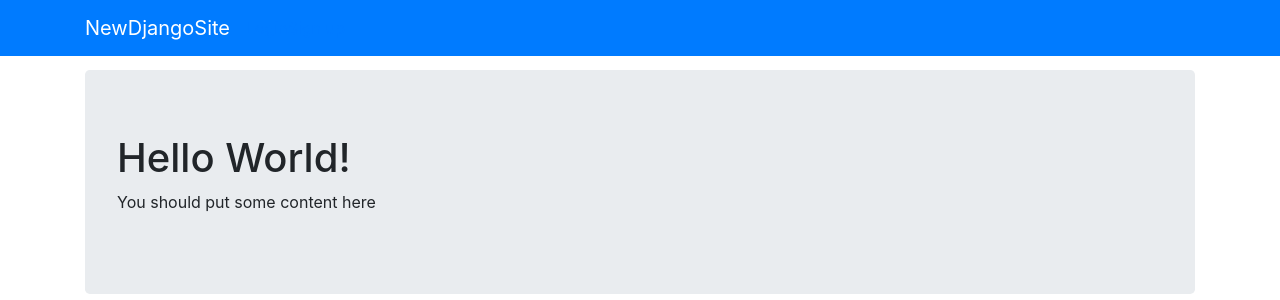
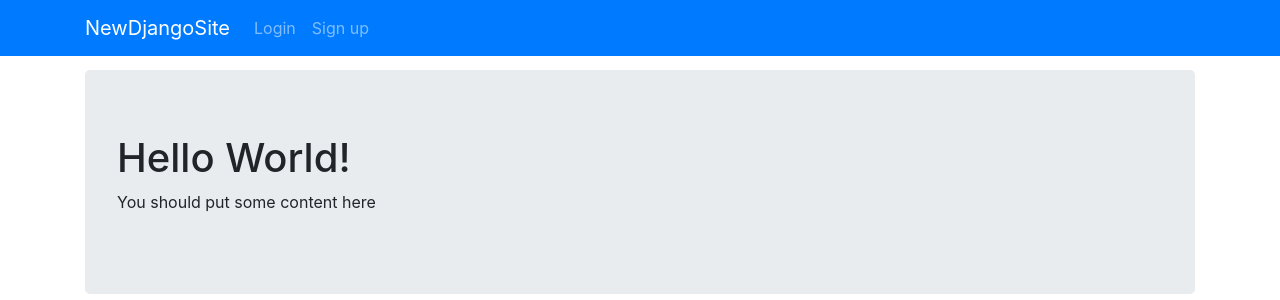
Before and after one commit to kbarnes3/BaseDjangoSite, a Django app: page / in a window 1280 px wide. Shown: the top 300 px of the page. Run offline with Django 3.2, Linux system fonts and the light colour scheme; some libraries are stand-ins or nearby versions.

Commit message:
Navbar is getting better

```diff
--- a/web/common/templates/common/base.html
+++ b/web/common/templates/common/base.html
@@ -41,16 +41,18 @@
                     {% if user.is_authenticated %}
                         <div class="navbar-nav">
                             <a class="nav-item nav-link" href="/users/password-change">Change Password</a>
-                            <a class="nav-item nav-link" href="/users/logout"><span class="hidden-xs">Logout</span><span class="visible-xs">Logout {{ user.get_short_name }}</span></a>
-                            <p class="nav-item hidden-xs">Hello {{ user.get_short_name }}!</p>
+                            <a class="nav-item nav-link" href="/users/logout"><span class="d-none d-lg-block">Logout</span><span class="d-lg-none">Logout {{ user.get_short_name }}</span></a>
                         </div>
                     {% else %}
-                        <ul class="nav navbar-nav navbar-right">
-                            <li><a href="/users/login">Login</a></li>
-                            <li><a href="/users/signup">Sign up</a></li>
-                        </ul>
+                        <div class="navbar-nav">
+                            <a class="nav-item nav-link" href="/users/login">Login</a>
+                            <a class="nav-item nav-link" href="/users/signup">Sign up</a>
+                        </div>
                     {% endif %}
                 </div><!--/.nav-collapse -->
+                {% if user.is_authenticated %}
+                    <span class="nav-text d-none d-lg-block">Hello {{ user.get_short_name }}!</span>
+                {% endif %}
             </div>
         </nav>
 
```
